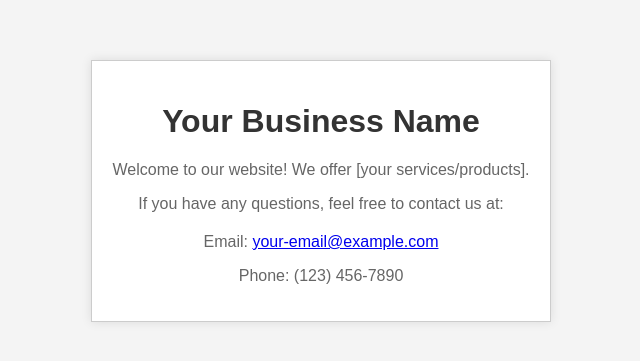
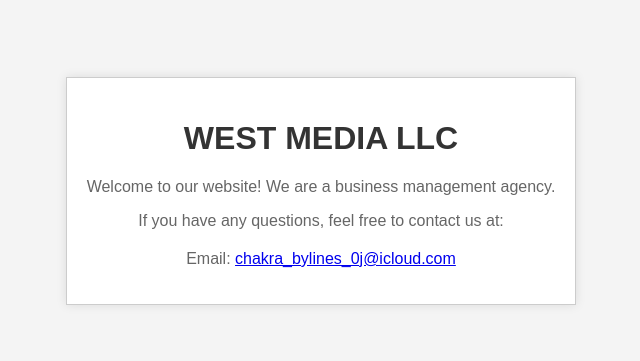
Before and after one commit to triwe/westmediagroup, a plain HTML site: page index.html in a window 1280 px wide. Shown: the part 209-570 px from the top of the page, without its empty margins (319-959 px from the left). Drawn offline with Linux system fonts and the light colour scheme.

Commit message:
Update index.html with real business info
Updated template with real business info

```diff
--- a/index.html
+++ b/index.html
@@ -14,12 +14,11 @@
 </head>
 <body>
     <div class="container">
-        <h1>Your Business Name</h1>
-        <p>Welcome to our website! We offer [your services/products].</p>
+        <h1>WEST MEDIA LLC</h1>
+        <p>Welcome to our website! We are a business management agency.</p>
         <p>If you have any questions, feel free to contact us at:</p>
         <div class="contact">
-            <p>Email: <a href="mailto:your-email@example.com">your-email@example.com</a></p>
-            <p>Phone: (123) 456-7890</p>
+            <p>Email: <a href="mailto:your-email@example.com">chakra_bylines_0j@icloud.com<a></p>
         </div>
     </div>
 </body>
```
